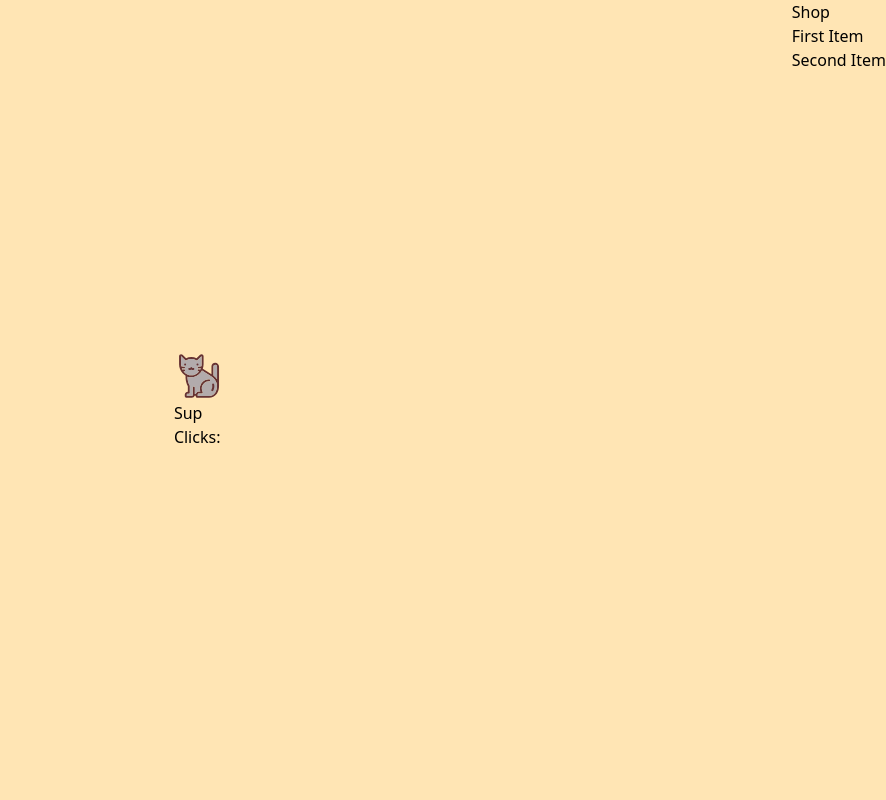
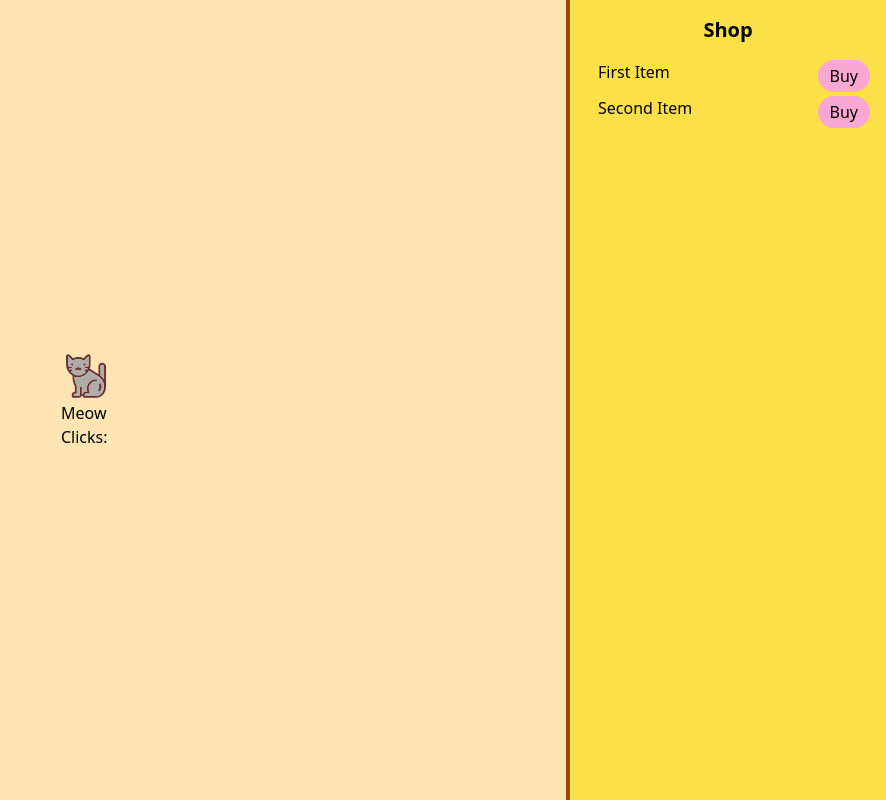
Before and after one commit to vadimvalov/duo_clicker_2, a website: page index.html in a window 1280 px wide. Shown: the whole page, without its empty margins (394-1280 px from the left). Drawn offline with Linux system fonts and the light colour scheme.

Commit message:
feat: shop menu + buttons

```diff
--- a/index.html
+++ b/index.html
@@ -4,21 +4,23 @@
     <meta charset="UTF-8">
     <meta http-equiv="X-UA-Compatible" content="IE=edge">
     <meta name="viewport" content="width=device-width, initial-scale=1.0">
-    <title>Document</title>
+    <title>Cat Clicker Game</title>
     <link rel="stylesheet" href="./css/main.css">
     <link rel="stylesheet" href="main.css">
 </head>
 <body style="display: flex; height: 100vh">
         <div style="margin: auto">
             <img src="cat.svg" id="cat-pic" onClick="catClick()"/>
-            <p>Sup</p>
+            <p>Meow</p>
             <p id="clicks">Clicks: </p>
         </div>
-        <div style="justify-content: right;">
-            <h1 style="justify-content: center;">Shop</h1>
-            <p>First Item</p>
-            <p>Second Item</p>
-        </div>
+        <div class="w-1/4 bg-yellow-300 border-l-4 border-brown-600 p-4">
+            <h1 class="text-center mb-4 font-bold text-xl">Shop</h1>
+
+            <p class="pl-3 pb-3">First Item <span class="inline-block bg-pink-300 text-black py-1 px-3 rounded-full ml-3 float-right">Buy</span> </p>
+
+            <p class="pl-3">Second Item <span class="inline-block bg-pink-300 text-black py-1 px-3 rounded-full ml-3 float-right">Buy</span></p>
+          </div>
 </body>
 </html>
 
--- a/main.css
+++ b/main.css
@@ -11,6 +11,10 @@ body {
   height: 100%;
   background-color: #ffe5b4;
 }
+
+.border-brown-600 {
+        border-color: #964B00;
+      }
 
 #cat-pic {
   width: 50px;
```
Also changed, not shown: css/main.css.
